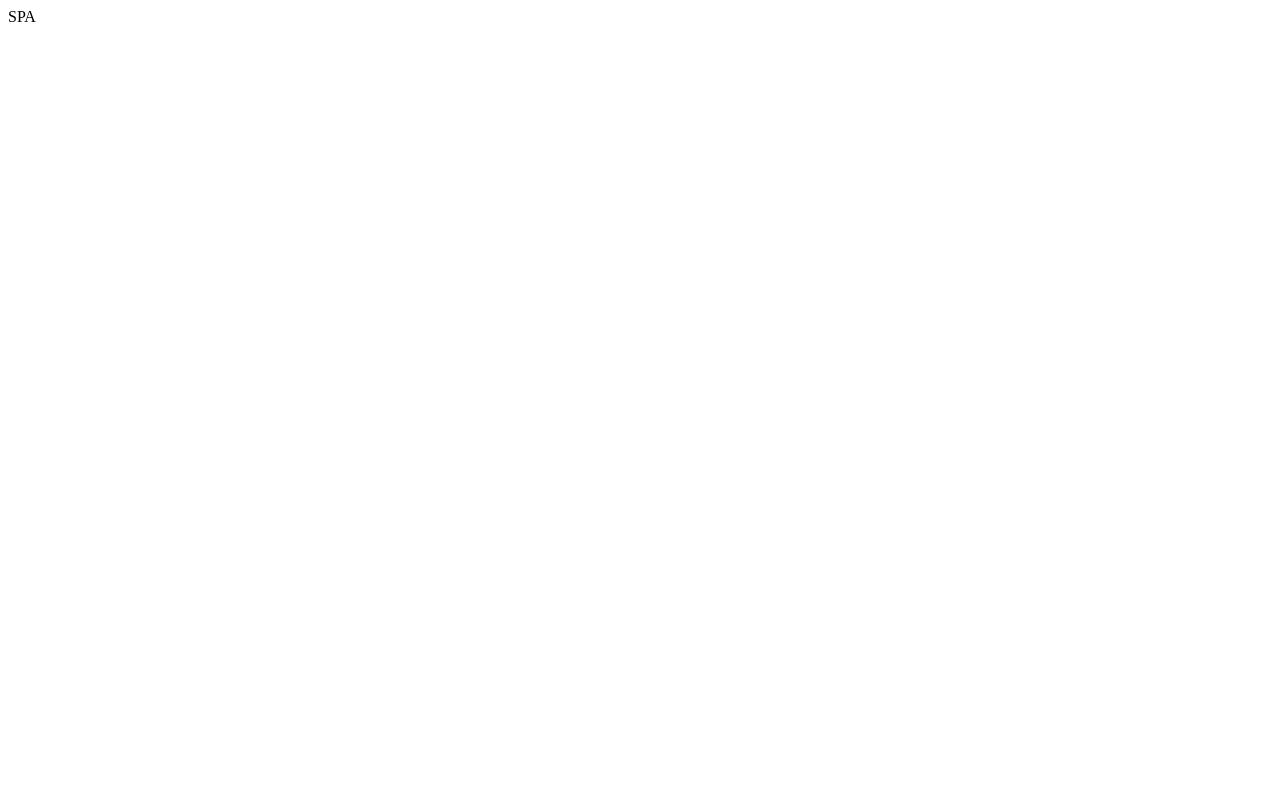
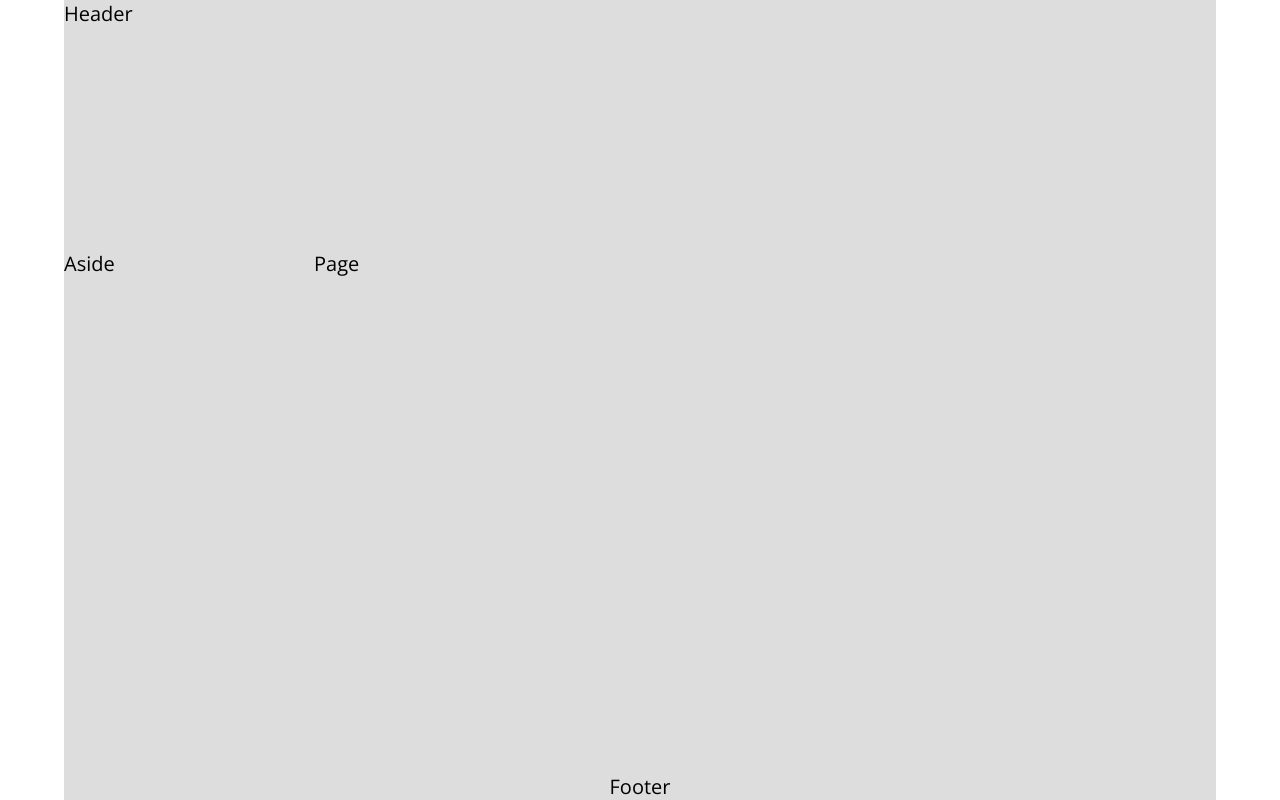
Before and after one commit to hugobosy/routing-react, a React (Create React App) app: page / in a window 1280 px wide. Built offline with nearby package versions, Linux system fonts and the light colour scheme.

Commit message:
add structure spa

```diff
--- a/src/index.js
+++ b/src/index.js
@@ -1,6 +1,7 @@
 import React from 'react';
 import ReactDOM from 'react-dom/client';
 import App from './layouts/App';
+import './styles/index.css';
 
 const root = ReactDOM.createRoot(document.getElementById('root'));
 root.render(
--- a/src/layouts/App.js
+++ b/src/layouts/App.js
@@ -1,12 +1,25 @@
 import '../styles/App.css';
 import {BrowserRouter as Router} from "react-router-dom";
+import {Header} from "./Header";
+import {Aside} from "./Aside";
+import {Page} from "./Page";
+import {Footer} from "./Footer";
 
 
 function App() {
     return (
         <Router>
             <div className="App">
-                SPA
+                <header>
+                    {<Header/>}
+                </header>
+                <main>
+                    {<Aside/>}
+                    {<Page/>}
+                </main>
+                <footer>
+                    {<Footer/>}
+                </footer>
             </div>
         </Router>
     );
--- /dev/null
+++ b/src/layouts/Aside.js
@@ -0,0 +1,7 @@
+import React from "react";
+
+export const Aside = () => {
+    return (
+        <aside>Aside</aside>
+    )
+}
--- /dev/null
+++ b/src/layouts/Footer.js
@@ -0,0 +1,7 @@
+import React from "react";
+
+export const Footer = () => {
+    return (
+        <footer>Footer</footer>
+    )
+}
--- /dev/null
+++ b/src/layouts/Header.js
@@ -0,0 +1,7 @@
+import React from "react";
+
+export const Header = () => {
+    return (
+        <div>Header</div>
+    )
+}
--- /dev/null
+++ b/src/layouts/Page.js
@@ -0,0 +1,7 @@
+import React from "react";
+
+export const Page = () => {
+    return (
+        <div>Page</div>
+    )
+}
--- a/src/styles/App.css
+++ b/src/styles/App.css
@@ -1,26 +1,25 @@
-nav {
-  background-color: #333;
-}
-ul {
-  list-style-type: none;
+.App {
   display: flex;
+  flex-direction: column;
+  width: 90%;
+  margin: 0 auto;
+  min-height: 100vh;
+  background-color: #ddd;
 }
 
-
-a {
-  display: block;
-  text-decoration: none;
-  text-transform: uppercase;
-  color: cornsilk;
-  border-bottom: 5px solid #333;
-  padding: 20px 40px;
-  transition: .4s;
+header {
+  flex-basis: 250px;
 }
 
-a:hover {
-  color: lawngreen;
+main {
+  display: flex;
+  flex-grow: 1;
 }
 
-.active {
-  border-bottom-color: lawngreen;
+aside {
+  width: 250px;
 }
+
+footer {
+  text-align: center;
+}
--- /dev/null
+++ b/src/styles/index.css
@@ -0,0 +1,11 @@
+@import url('https://fonts.googleapis.com/css2?family=Open+Sans&display=swap');
+* {
+    padding: 0;
+    margin: 0;
+    box-sizing: border-box;
+}
+
+html {
+    font-family: 'Open Sans', sans-serif;
+    font-size: 20px;
+}
```
